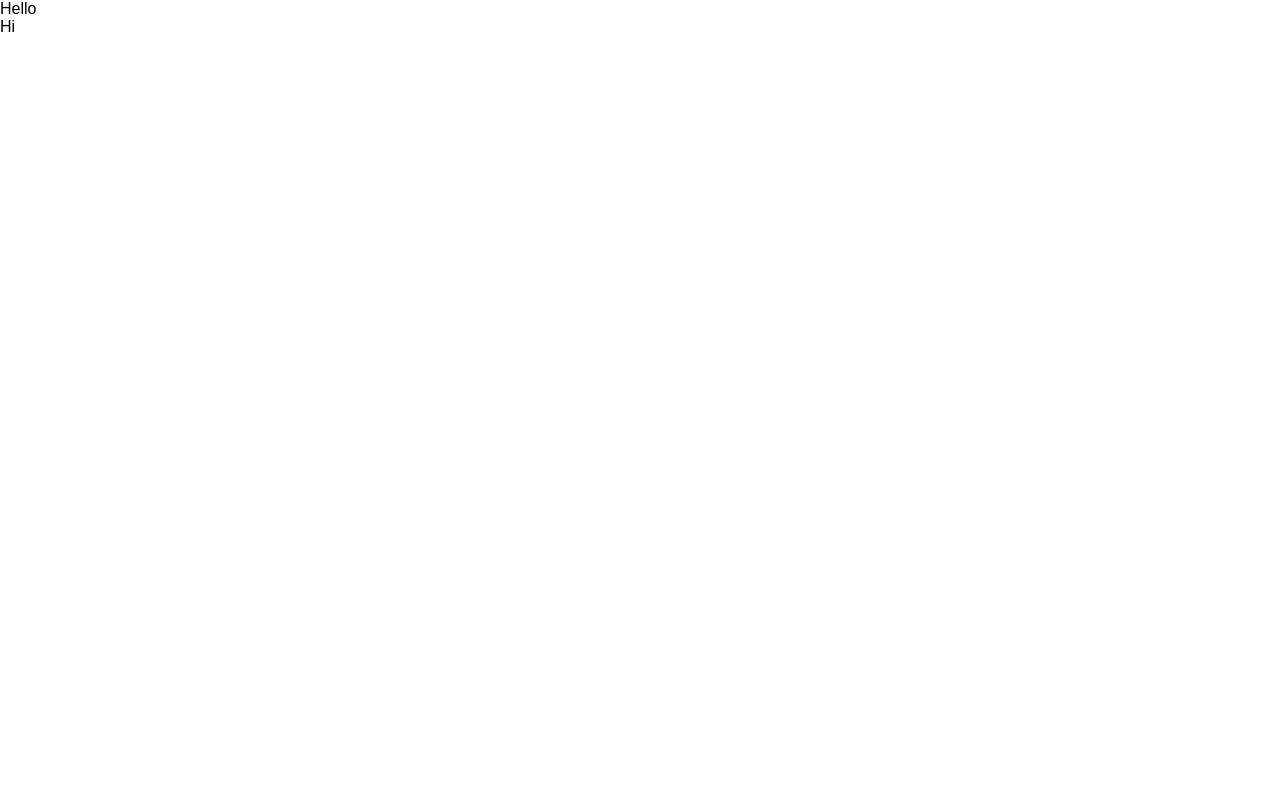
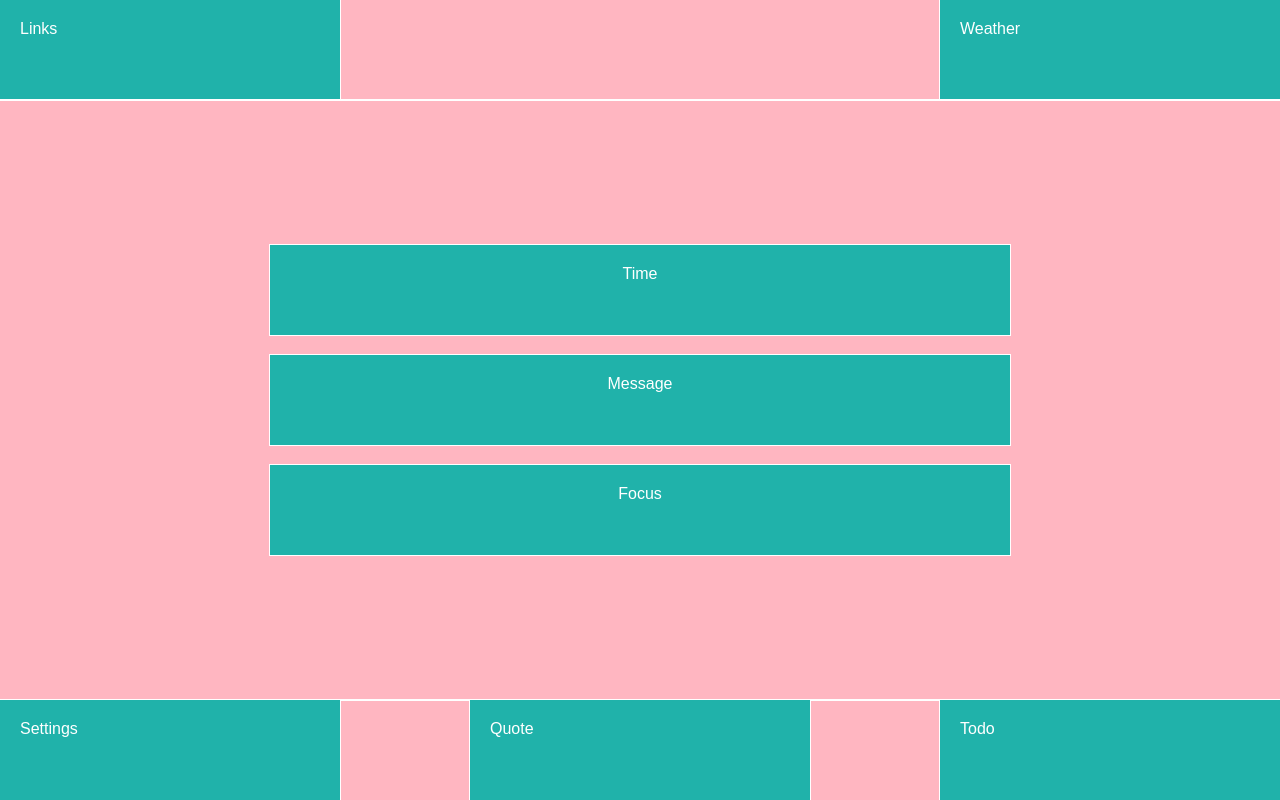
Before and after one commit to psychometry/team-turtles42, a React app: page / in a window 1280 px wide. Built offline with nearby package versions, Linux system fonts and the light colour scheme.

Commit message:
Create basic component layout

```diff
--- a/src/components/App/App.js
+++ b/src/components/App/App.js
@@ -1,12 +1,16 @@
 import React, { Component } from 'react';
+import Header from '../Header/Header';
+import Main from '../Main/Main';
+import Footer from '../Footer/Footer';
 import './App.scss';
 
 class App extends Component {
   render() {
     return (
       <div className="App">
-        Hello
-        <div className="">Hi</div>
+        <Header />
+        <Main />
+        <Footer />
       </div>
     );
   }
--- a/src/components/App/App.scss
+++ b/src/components/App/App.scss
@@ -0,0 +1,9 @@
+@import '../../styles/variables.scss';
+
+.App {
+  display: grid;
+  background-color: $primary-color;
+  grid-template-rows: 100px 1fr 100px;
+  height: 100vh;
+  width: 100%;
+}
--- /dev/null
+++ b/src/components/Footer/Footer.js
@@ -0,0 +1,14 @@
+import React from 'react';
+import './Footer.scss';
+
+const Footer = () => {
+  return (
+    <div className="Footer">
+      <div className="Settings">Settings</div>
+      <div className="Quotes">Quote</div>
+      <div className="Todo">Todo</div>
+    </div>
+  );
+};
+
+export default Footer;
--- /dev/null
+++ b/src/components/Footer/Footer.scss
@@ -0,0 +1,12 @@
+@import '../../styles/variables.scss';
+
+.Footer {
+  display: flex;
+  justify-content: space-between;
+  .Settings, .Todo, .Quotes {
+    padding: 20px;
+    background-color: $secondary-color;
+    width: 100%;
+    max-width: 300px;
+  }
+}
--- /dev/null
+++ b/src/components/Header/Header.js
@@ -0,0 +1,13 @@
+import React from 'react';
+import './Header.scss';
+
+const Header = () => {
+  return (
+    <div className="Header">
+      <div className="Links">Links</div>
+      <div className="Weather">Weather</div>
+    </div>
+  );
+};
+
+export default Header;
--- /dev/null
+++ b/src/components/Header/Header.scss
@@ -0,0 +1,12 @@
+@import '../../styles/variables';
+
+.Header {
+  display: flex;
+  justify-content: space-between;
+  .Links, .Weather {
+    padding: 20px;
+    background-color: $secondary-color;
+    width: 100%;
+    max-width: 300px;
+  }
+}
--- /dev/null
+++ b/src/components/Main/Main.js
@@ -0,0 +1,14 @@
+import React from 'react';
+import './Main.scss';
+
+const Main = () => {
+  return (
+    <div className="Main">
+      <div className="Time">Time</div>
+      <div className="Message">Message</div>
+      <div className="Focus">Focus</div>
+    </div>
+  );
+};
+
+export default Main;
--- /dev/null
+++ b/src/components/Main/Main.scss
@@ -0,0 +1,19 @@
+@import '../../styles/variables.scss';
+
+.Main {
+  padding: 20px;
+  display: flex;
+  flex-direction: column;
+  justify-content: center;
+  align-items: center;
+}
+
+.Time, .Message, .Focus {
+  text-align: center;
+   max-width: 700px;
+   width: 100%;
+  height: 50px;
+  background-color: $secondary-color;
+  margin: 10px;
+  padding: 20px;
+}
--- a/src/index.scss
+++ b/src/index.scss
@@ -1,5 +1,11 @@
+@import './styles/variables.scss';
+
+* {
+  outline: 1px solid $white;
+}
 body {
   margin: 0;
   padding: 0;
   font-family: sans-serif;
+  color: $white;
 }
--- /dev/null
+++ b/src/styles/variables.scss
@@ -0,0 +1,3 @@
+$white: white;
+$primary-color: lightpink;
+$secondary-color: lightseagreen;
```
